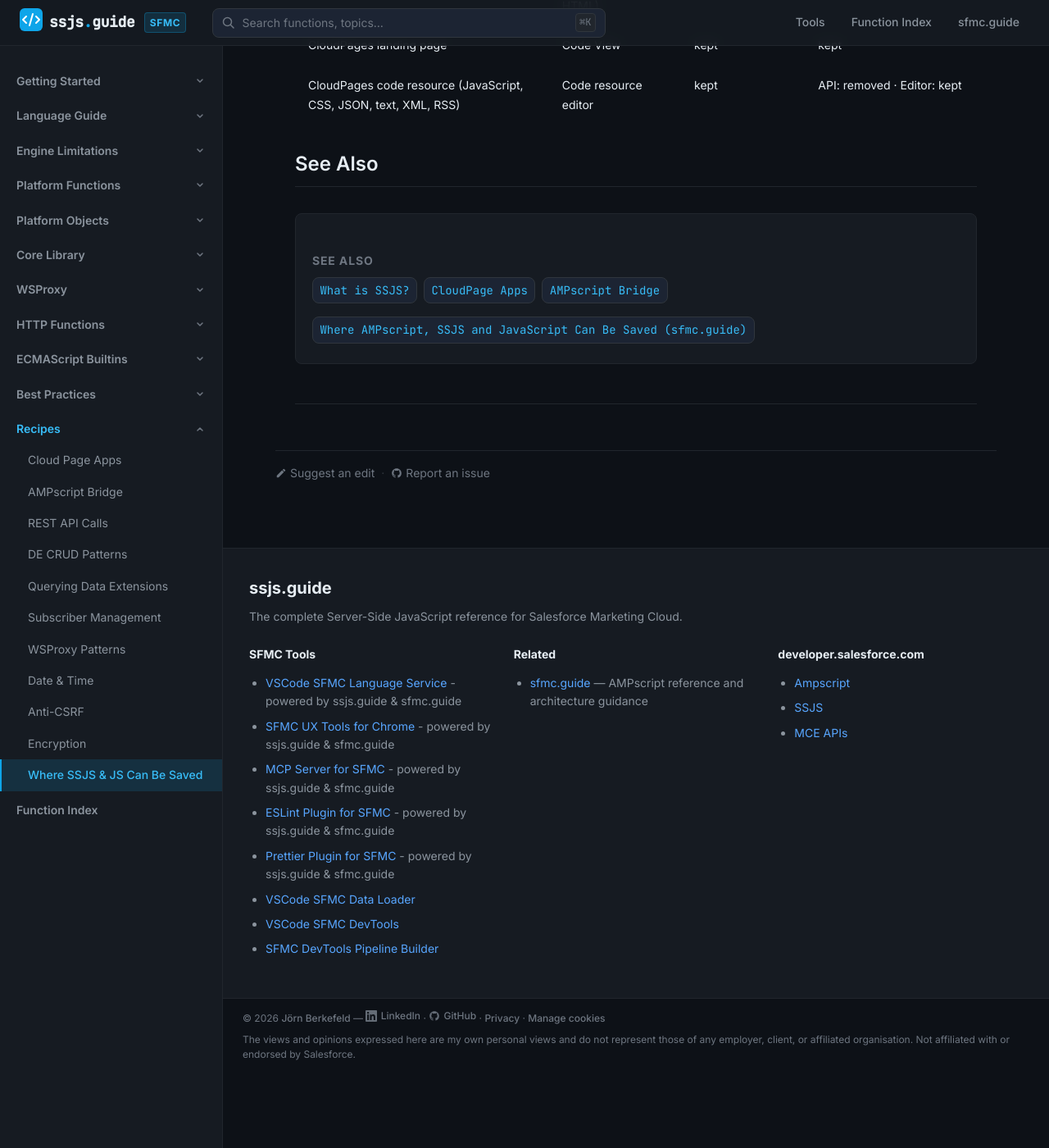
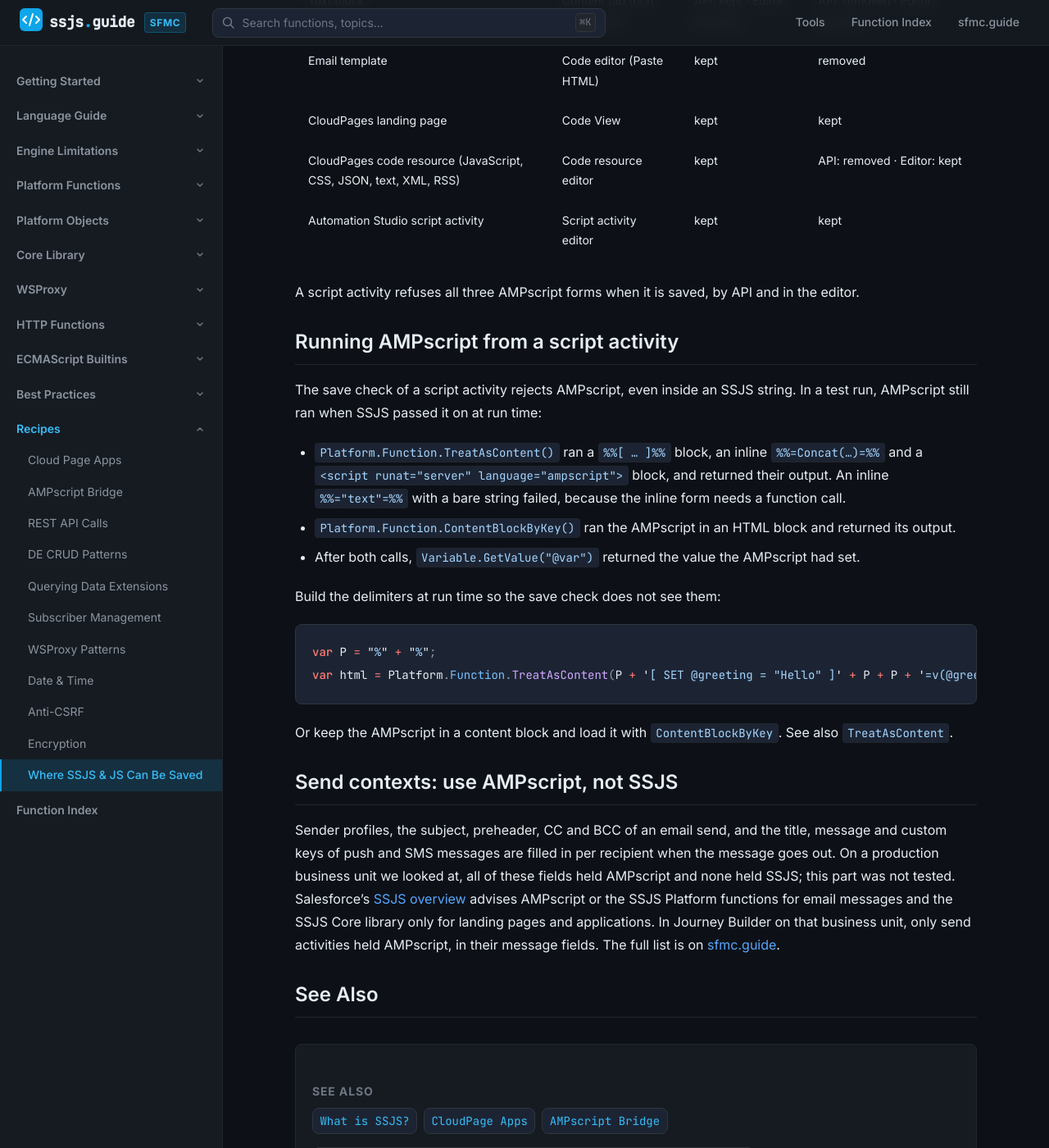
Before and after one commit to JoernBerkefeld/ssjs.guide, a Jekyll site: the page built from recipes/code-persistence.md, in a window 1280 px wide and 1400 px high, scrolled down 1850 px. Shown: the whole window at 82% size. Built offline with Jekyll 4.4.1, drawn with Linux system fonts in a browser that asks for light colours; before the commit the page ends 3157 px from its top, so only the background shows below that; some of the changed text lies outside the part shown.

Commit message:
Recipe code persistence: script activities, running AMPscript from SSJS, send contexts

````diff
--- a/recipes/code-persistence.md
+++ b/recipes/code-persistence.md
@@ -3,17 +3,18 @@ layout: page
 title: Where SSJS and JavaScript Can Be Saved
 parent: Recipes
 parent_url: /recipes/
-description: Which Content Builder and CloudPages types keep server-side JavaScript and a client-side script tag when you save them, by REST API and in the editor.
+description: Which Content Builder, CloudPages and script activity types keep server-side JavaScript and a client-side script tag when you save them, by REST API and in the editor.
 ---
 
-You save an email, a content block or a CloudPage and Marketing Cloud Engagement says the save worked. That does not mean all of your code is still in it. This page shows which types store SSJS and client-side JavaScript as you wrote it.
+You save an email, a content block, a CloudPage or a script activity and Marketing Cloud Engagement says the save worked. That does not mean all of your code is still in it. This page shows which types store SSJS and client-side JavaScript as you wrote it.
 
-The full results, including the AMPscript forms, the test method and the legend, are on sfmc.guide: [Where AMPscript, SSJS and JavaScript Can Be Saved](https://sfmc.guide/engagement/code-persistence/). All results come from a live test on one Engagement business unit in November 2026. They show only what gets stored, not whether the code runs at send or publish time.
+The full results, including the AMPscript forms, the test method and the legend, are on sfmc.guide: [Where AMPscript, SSJS and JavaScript Can Be Saved](https://sfmc.guide/engagement/code-persistence/). All results come from a live test on one Engagement business unit in November 2026. They show only what gets stored, not whether the code runs at send or publish time, except the script activity run described below.
 
 ## In short
 
 - **SSJS survives everywhere.** `<script runat="server">` stayed unchanged in every type tested, both by API and in every code editor.
 - **A client-side `<script>` is dropped from emails, content blocks and templates.** The tag and its content are cut out on save. The save still reports success, with no error and no warning.
+- **Script activities take SSJS, not AMPscript.** Automation Studio refuses AMPscript on save, but SSJS and a client-side `<script>` are saved. To run AMPscript from a script activity, see [below](#running-ampscript-from-a-script-activity).
 - **Landing pages keep both.** Put browser-side JavaScript in a CloudPages landing page.
 - **CloudPages code resources depend on how you save.** The CloudPages editor keeps a client-side `<script>`. The REST API removes the same text, so a deployment tool that saves by API loses it.
 - **Rich text turns tags into text.** Typing a script tag into the Content tab of a free form block or text block stores it escaped (`&lt;script…`), so it never runs. Use the block's HTML Editor tab instead.
@@ -25,7 +26,7 @@ The two snippets tested were:
 - **SSJS:** `<script runat="server">Platform.Load("core","1");Write("S1");</script>`
 - **Client-side JavaScript:** `<script>console.log("J1");</script>`
 
-**kept** = stored unchanged · **removed** = stored without the snippet, but the save reported success · **escaped** = stored as plain text (`&lt;` instead of `<`). A single result means saving by API and in the editor behaved the same.
+**kept** = stored unchanged · **removed** = stored without the snippet, but the save reported success · **rejected** = the save was refused with an error · **escaped** = stored as plain text (`&lt;` instead of `<`). A single result means saving by API and in the editor behaved the same.
 
 | Type | Editor | SSJS | Client-side `<script>` |
 |---|---|---|---|
@@ -41,6 +42,30 @@ The two snippets tested were:
 | Email template | Code editor (Paste HTML) | kept | removed |
 | CloudPages landing page | Code View | kept | kept |
 | CloudPages code resource (JavaScript, CSS, JSON, text, XML, RSS) | Code resource editor | kept | API: removed · Editor: kept |
+| Automation Studio script activity | Script activity editor | kept | kept |
+
+A script activity refuses all three AMPscript forms when it is saved, by API and in the editor.
+
+## Running AMPscript from a script activity
+
+The save check of a script activity rejects AMPscript, even inside an SSJS string. In a test run, AMPscript still ran when SSJS passed it on at run time:
+
+- `Platform.Function.TreatAsContent()` ran a `%%[ … ]%%` block, an inline `%%=Concat(…)=%%` and a `<script runat="server" language="ampscript">` block, and returned their output. An inline `%%="text"=%%` with a bare string failed, because the inline form needs a function call.
+- `Platform.Function.ContentBlockByKey()` ran the AMPscript in an HTML block and returned its output.
+- After both calls, `Variable.GetValue("@var")` returned the value the AMPscript had set.
+
+Build the delimiters at run time so the save check does not see them:
+
+```js
+var P = "%" + "%";
+var html = Platform.Function.TreatAsContent(P + '[ SET @greeting = "Hello" ]' + P + P + '=v(@greeting)=' + P);
+```
+
+Or keep the AMPscript in a content block and load it with [`ContentBlockByKey`](/platform-functions/contentblockbykey/). See also [`TreatAsContent`](/platform-functions/treatascontent/).
+
+## Send contexts: use AMPscript, not SSJS
+
+Sender profiles, the subject, preheader, CC and BCC of an email send, and the title, message and custom keys of push and SMS messages are filled in per recipient when the message goes out. On a production business unit we looked at, all of these fields held AMPscript and none held SSJS; this part was not tested. Salesforce's [SSJS overview](https://developer.salesforce.com/docs/marketing/marketing-cloud/guide/ssjs_serverSideJavaScript.html) advises AMPscript or the SSJS Platform functions for email messages and the SSJS Core library only for landing pages and applications. In Journey Builder on that business unit, only send activities held AMPscript, in their message fields. The full list is on [sfmc.guide](https://sfmc.guide/engagement/code-persistence/#ampscript-in-send-contexts).
 
 ## See Also
 
````
